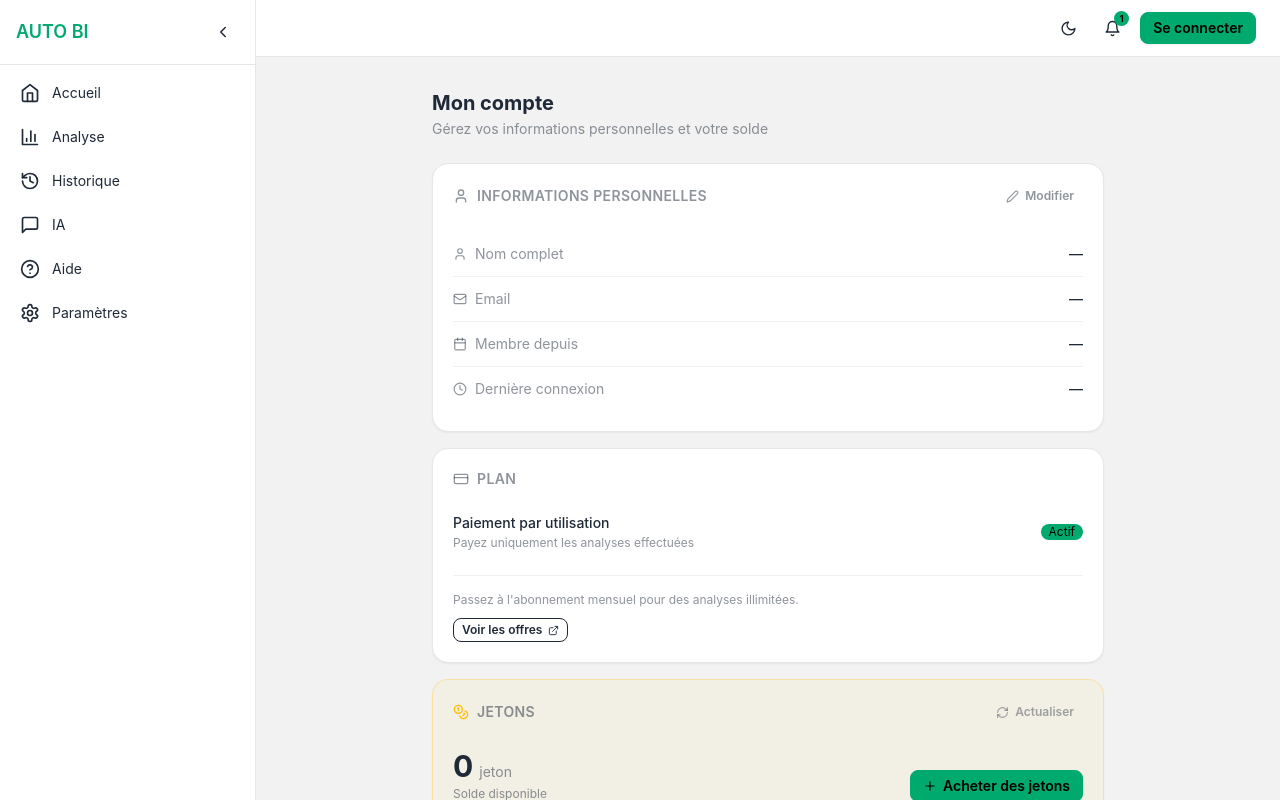
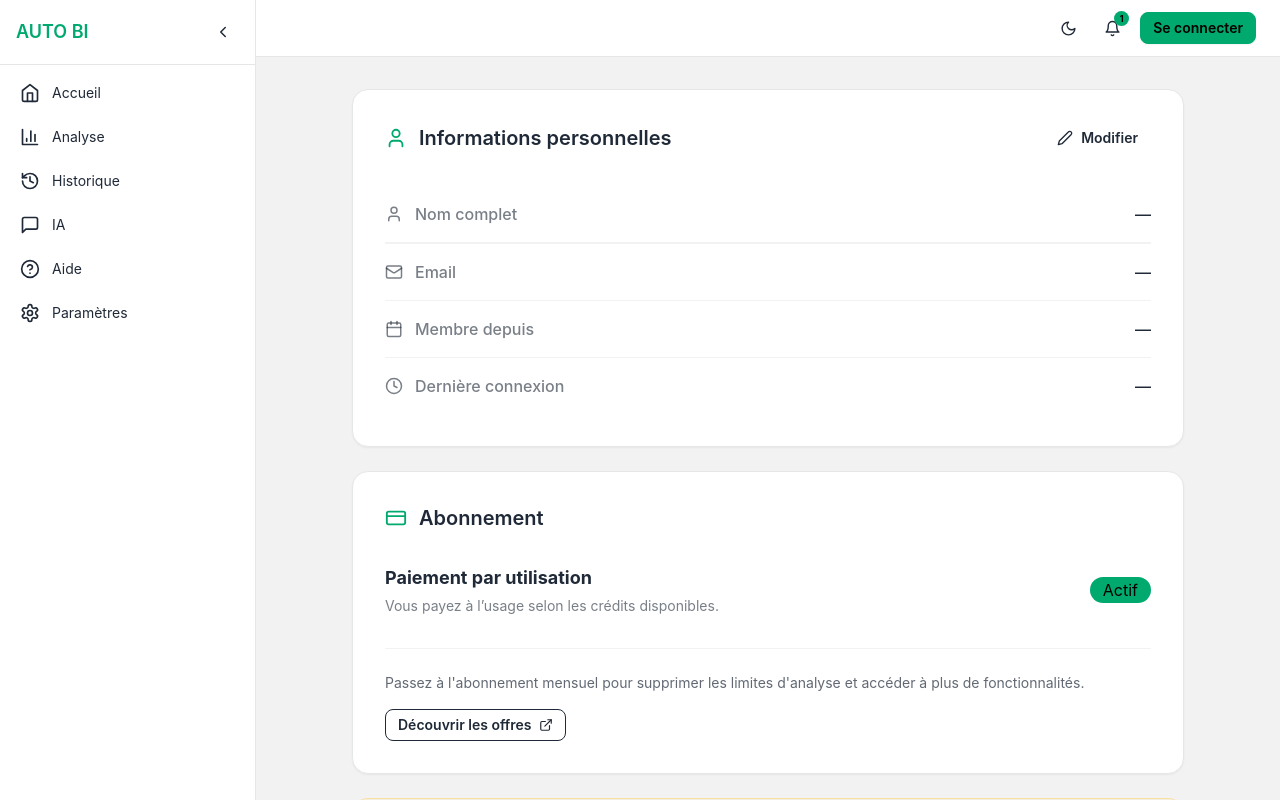
Before and after one commit to Tresor-Binks/autobi-frontend, a React (Vite) app: page /profile in a window 1280 px wide. Built offline with nearby package versions, Linux system fonts and the light colour scheme.

Commit message:
fix: click gauche, minSize

```diff
--- a/src-tauri/tauri.conf.json
+++ b/src-tauri/tauri.conf.json
@@ -16,6 +16,8 @@
         "url": "splashscreen.html",
         "width": 600,
         "height": 400,
+        "minWidth": 600,
+        "minHeight": 400,
         "resizable": false,
         "visible": true,
         "decorations": false,
--- a/src/App.tsx
+++ b/src/App.tsx
@@ -28,6 +28,10 @@ export default function App() {
     return <AutoBILoader />;
   }
 
+  document.addEventListener('contextmenu', (e) => {
+    e.preventDefault();
+  }, false);
+
   // Afficher l'application principale
   return <RouterProvider router={router} />;
 }
--- a/src/pages/Profile.tsx
+++ b/src/pages/Profile.tsx
@@ -1,5 +1,5 @@
 /**
- * PAGE PROFIL — sobre, professionnel, utile
+ * PAGE PROFIL
  */
 
 import React, { useState, useEffect } from 'react';
@@ -13,13 +13,6 @@ import { useAuth } from '../hooks/useAuth';
 // ============================================================================
 // HELPERS
 // ============================================================================
-
-const BASE_URL = import.meta.env.VITE_API_URL || 'http://127.0.0.1:8000';
-
-function getAuthHeaders(): Record<string, string> {
-  const token = localStorage.getItem('auth_token');
-  return token ? { Authorization: `Bearer ${token}` } : {};
-}
 
 function formatDate(dateString?: string | null): string {
   if (!dateString) return '—';
@@ -37,12 +30,12 @@ const InfoRow: React.FC<{
   label: string;
   value: string;
 }> = ({ icon, label, value }) => (
-  <div className="flex items-center justify-between py-3 border-b border-base-200 last:border-0">
-    <div className="flex items-center gap-2 text-base-content/50 text-sm">
+  <div className="flex items-center justify-between py-4 border-b border-base-200 last:border-0">
+    <div className="flex items-center gap-3 text-base-content/60">
       {icon}
-      <span>{label}</span>
+      <span className="font-medium">{label}</span>
     </div>
-    <span className="text-sm font-medium text-base-content">{value}</span>
+    <span className="text-base font-medium text-base-content">{value}</span>
   </div>
 );
 
@@ -126,22 +119,15 @@ export const Profile: React.FC = () => {
     : 'Paiement par utilisation';
 
   return (
-    <div className="min-h-screen bg-base-200 p-8">
-      <div className="max-w-2xl mx-auto space-y-4">
+    <div className="p-8 max-w-4xl mx-auto">
 
-        {/* ---- EN-TÊTE ---- */}
-        <div className="mb-6">
-          <h1 className="text-xl font-bold">Mon compte</h1>
-          <p className="text-sm text-base-content/50 mt-0.5">
-            Gérez vos informations personnelles et votre solde
-          </p>
-        </div>
+      <div className="space-y-6">
 
         {/* ---- SUCCÈS SAUVEGARDE ---- */}
         {saveSuccess && (
-          <div className="alert alert-success py-2">
-            <Check size={16} />
-            <span className="text-sm">Profil mis à jour avec succès.</span>
+          <div className="alert alert-success shadow-sm">
+            <Check size={20} />
+            <span>Profil mis à jour avec succès.</span>
           </div>
         )}
 
@@ -149,117 +135,117 @@ export const Profile: React.FC = () => {
             SECTION 1 : INFORMATIONS PERSONNELLES
         ================================================================ */}
         <div className="card bg-base-100 border border-base-300 shadow-sm">
-          <div className="card-body p-5">
+          <div className="card-body">
 
             {/* En-tête section */}
-            <div className="flex items-center justify-between mb-4">
-              <div className="flex items-center gap-2">
-                <User size={16} className="text-base-content/50" />
-                <h2 className="text-sm font-semibold uppercase tracking-wide text-base-content/50">
+            <div className="flex items-center justify-between mb-6">
+              <div className="flex items-center gap-3">
+                <User size={22} className="text-success" />
+                <h2 className="text-xl font-semibold text-base-content">
                   Informations personnelles
                 </h2>
               </div>
               {!isEditing && (
                 <button
                   onClick={() => setIsEditing(true)}
-                  className="btn btn-ghost btn-xs gap-1.5 text-base-content/50 hover:text-base-content"
+                  className="btn btn-ghost btn-sm gap-2"
                 >
-                  <Edit2 size={13} />Modifier
+                  <Edit2 size={16} />Modifier
                 </button>
               )}
             </div>
 
             {!isEditing ? (
               /* ---- MODE LECTURE ---- */
-              <div>
+              <div className="divide-y divide-base-200">
                 <InfoRow
-                  icon={<User size={14} />}
+                  icon={<User size={18} />}
                   label="Nom complet"
                   value={`${user?.firstName || '—'} ${user?.lastName || ''}`}
                 />
                 <InfoRow
-                  icon={<Mail size={14} />}
+                  icon={<Mail size={18} />}
                   label="Email"
                   value={user?.email || '—'}
                 />
                 <InfoRow
-                  icon={<Calendar size={14} />}
+                  icon={<Calendar size={18} />}
                   label="Membre depuis"
                   value={formatDate(user?.created_at)}
                 />
                 <InfoRow
-                  icon={<Clock size={14} />}
+                  icon={<Clock size={18} />}
                   label="Dernière connexion"
                   value={formatDate(user?.last_login)}
                 />
               </div>
             ) : (
               /* ---- MODE ÉDITION ---- */
-              <div className="space-y-3">
+              <div className="space-y-4">
                 {saveError && (
-                  <div className="alert alert-error py-2 text-sm">
-                    <AlertCircle size={14} />
+                  <div className="alert alert-error">
+                    <AlertCircle size={18} />
                     <span>{saveError}</span>
                   </div>
                 )}
 
-                <div className="grid grid-cols-2 gap-3">
+                <div className="grid grid-cols-1 md:grid-cols-2 gap-4">
                   <div className="form-control">
-                    <label className="label py-1">
-                      <span className="label-text text-xs">Prénom</span>
+                    <label className="label">
+                      <span className="label-text font-medium">Prénom</span>
                     </label>
                     <input
                       type="text"
                       value={form.firstName}
                       onChange={e => setForm({ ...form, firstName: e.target.value })}
-                      className="input input-bordered input-sm"
+                      className="input input-bordered w-full"
                       disabled={isSaving}
                     />
                   </div>
                   <div className="form-control">
-                    <label className="label py-1">
-                      <span className="label-text text-xs">Nom</span>
+                    <label className="label">
+                      <span className="label-text font-medium">Nom</span>
                     </label>
                     <input
                       type="text"
                       value={form.lastName}
                       onChange={e => setForm({ ...form, lastName: e.target.value })}
-                      className="input input-bordered input-sm"
+                      className="input input-bordered w-full"
                       disabled={isSaving}
                     />
                   </div>
                 </div>
 
                 <div className="form-control">
-                  <label className="label py-1">
-                    <span className="label-text text-xs">Email</span>
+                  <label className="label">
+                    <span className="label-text font-medium">Email</span>
                   </label>
                   <input
                     type="email"
                     value={form.email}
                     onChange={e => setForm({ ...form, email: e.target.value })}
-                    className="input input-bordered input-sm"
+                    className="input input-bordered w-full"
                     disabled={isSaving}
                   />
                 </div>
 
-                <div className="flex gap-2 pt-1">
+                <div className="flex gap-3 pt-4">
                   <button
                     onClick={handleSave}
                     disabled={isSaving}
-                    className="btn btn-success btn-sm"
+                    className="btn btn-success"
                   >
                     {isSaving
-                      ? <><span className="loading loading-spinner loading-xs" />Enregistrement...</>
-                      : <><Check size={14} />Enregistrer</>
+                      ? <><span className="loading loading-spinner" />Enregistrement...</>
+                      : <><Check size={18} />Enregistrer</>
                     }
                   </button>
                   <button
                     onClick={handleCancel}
                     disabled={isSaving}
-                    className="btn btn-ghost btn-sm"
+                    className="btn btn-ghost"
                   >
-                    <X size={14} />Annuler
+                    <X size={18} />Annuler
                   </button>
                 </div>
               </div>
@@ -268,41 +254,39 @@ export const Profile: React.FC = () => {
         </div>
 
         {/* ================================================================
-            SECTION 2 : PLAN
+            SECTION 2 : PLAN & ABONNEMENT
         ================================================================ */}
         <div className="card bg-base-100 border border-base-300 shadow-sm">
-          <div className="card-body p-5">
-            <div className="flex items-center gap-2 mb-4">
-              <CreditCard size={16} className="text-base-content/50" />
-              <h2 className="text-sm font-semibold uppercase tracking-wide text-base-content/50">
-                Plan
-              </h2>
+          <div className="card-body">
+            <div className="flex items-center gap-3 mb-6">
+              <CreditCard size={22} className="text-success" />
+              <h2 className="text-xl font-semibold text-base-content">Abonnement</h2>
             </div>
 
             <div className="flex items-center justify-between">
               <div>
-                <p className="font-medium text-sm">{planLabel}</p>
-                <p className="text-xs text-base-content/50 mt-0.5">
+                <p className="font-bold text-lg">{planLabel}</p>
+                <p className="text-sm text-base-content/60 mt-1">
                   {user?.plan_type === 'monthly_unlimited'
-                    ? 'Analyses illimitées incluses'
-                    : 'Payez uniquement les analyses effectuées'}
+                    ? 'Vous bénéficiez d’analyses illimitées chaque mois.'
+                    : 'Vous payez à l’usage selon les crédits disponibles.'}
                 </p>
               </div>
-              <span className="badge badge-success badge-sm">Actif</span>
+              <span className="badge badge-success badge-lg p-3">Actif</span>
             </div>
 
             {user?.plan_type !== 'monthly_unlimited' && (
-              <div className="mt-4 pt-4 border-t border-base-200">
-                <p className="text-xs text-base-content/50 mb-2">
-                  Passez à l'abonnement mensuel pour des analyses illimitées.
+              <div className="mt-6 pt-6 border-t border-base-200">
+                <p className="text-sm text-base-content/70 mb-4">
+                  Passez à l'abonnement mensuel pour supprimer les limites d'analyse et accéder à plus de fonctionnalités.
                 </p>
                 <a
                   href="https://test.autoi.com"
                   target="_blank"
                   rel="noopener noreferrer"
-                  className="btn btn-outline btn-xs gap-1.5"
+                  className="btn btn-outline btn-sm gap-2"
                 >
-                  Voir les offres <ExternalLink size={11} />
+                  Découvrir les offres <ExternalLink size={14} />
                 </a>
               </div>
             )}
@@ -317,65 +301,57 @@ export const Profile: React.FC = () => {
             ? 'bg-warning/5 border-warning/30'
             : 'bg-base-100 border-base-300'
         }`}>
-          <div className="card-body p-5">
-
-            <div className="flex items-center justify-between mb-4">
-              <div className="flex items-center gap-2">
-                <Coins size={16} className={isLowTokens ? 'text-warning' : 'text-base-content/50'} />
-                <h2 className="text-sm font-semibold uppercase tracking-wide text-base-content/50">
-                  Jetons
-                </h2>
+          <div className="card-body">
+            <div className="flex items-center justify-between mb-6">
+              <div className="flex items-center gap-3">
+                <Coins size={22} className={isLowTokens ? 'text-warning' : 'text-success'} />
+                <h2 className="text-xl font-semibold text-base-content">Portefeuille de jetons</h2>
               </div>
               <button
                 onClick={handleRefreshTokens}
                 disabled={isRefreshing}
-                className="btn btn-ghost btn-xs gap-1.5 text-base-content/40 hover:text-base-content"
-                title="Rafraîchir le solde"
+                className="btn btn-ghost btn-sm gap-2 text-base-content/60"
               >
-                <RefreshCw size={13} className={isRefreshing ? 'animate-spin' : ''} />
+                <RefreshCw size={16} className={isRefreshing ? 'animate-spin' : ''} />
                 Actualiser
               </button>
             </div>
 
-            {/* Solde principal */}
-            <div className="flex items-end justify-between mb-4">
+            <div className="flex flex-col md:flex-row md:items-end justify-between gap-6">
               <div>
-                <p className="text-3xl font-bold text-base-content">
-                  {tokenBalance}
-                  <span className="text-sm font-normal text-base-content/50 ml-1.5">
-                    jeton{tokenBalance > 1 ? 's' : ''}
-                  </span>
-                </p>
-                <p className="text-xs text-base-content/50 mt-0.5">Solde disponible</p>
+                <div className="flex items-baseline gap-2">
+                  <span className="text-4xl font-bold text-base-content">{tokenBalance}</span>
+                  <span className="text-lg text-base-content/60">jetons disponibles</span>
+                </div>
+                <p className="text-sm text-base-content/60 mt-2">Utilisables pour toutes vos analyses de fichiers Excel.</p>
               </div>
 
               <a
                 href="https://test.autoi.com"
                 target="_blank"
                 rel="noopener noreferrer"
-                className="btn btn-success btn-sm gap-1.5"
+                className="btn btn-success gap-2"
               >
-                <Plus size={14} />Acheter des jetons
+                <Plus size={18} />Recharger le solde
               </a>
             </div>
 
-            {/* Alerte solde faible */}
-            {isLowTokens && (
-              <div className="flex items-start gap-2 p-3 bg-warning/10 border border-warning/20 rounded-lg mb-3">
-                <AlertCircle size={14} className="text-warning mt-0.5 flex-shrink-0" />
-                <p className="text-xs text-base-content/70 leading-relaxed">
-                  Solde faible — rechargez pour continuer vos analyses sans interruption.
+            {/* Alertes et Info */}
+            <div className="space-y-3 mt-6">
+              {isLowTokens && (
+                <div className="alert alert-warning bg-warning/10 border-warning/20 text-sm">
+                  <AlertCircle size={18} />
+                  <span>Solde faible — rechargez bientôt pour éviter toute interruption.</span>
+                </div>
+              )}
+
+              <div className="flex items-start gap-3 p-4 bg-base-200 rounded-xl">
+                <Info size={18} className="text-info mt-0.5 flex-shrink-0" />
+                <p className="text-sm text-base-content/70 leading-relaxed">
+                  <strong>Tarification :</strong> 1 jeton pour un fichier ≤ 10 Ko.
+                  Au-delà, +1 jeton par tranche supplémentaire de 10 Ko.
                 </p>
               </div>
-            )}
-
-            {/* Explication tarification */}
-            <div className="flex items-start gap-2 p-3 bg-base-200 rounded-lg">
-              <Info size={13} className="text-base-content/40 mt-0.5 flex-shrink-0" />
-              <p className="text-xs text-base-content/50 leading-relaxed">
-                Le coût d'une analyse dépend de la taille du fichier : 1 jeton pour ≤10 Ko,
-                +1 jeton par tranche de 10 Ko supplémentaires.
-              </p>
             </div>
           </div>
         </div>
@@ -384,30 +360,30 @@ export const Profile: React.FC = () => {
             SECTION 4 : SÉCURITÉ
         ================================================================ */}
         <div className="card bg-base-100 border border-base-300 shadow-sm">
-          <div className="card-body p-5">
-            <div className="flex items-center gap-2 mb-4">
-              <Shield size={16} className="text-base-content/50" />
-              <h2 className="text-sm font-semibold uppercase tracking-wide text-base-content/50">
-                Sécurité
-              </h2>
+          <div className="card-body">
+            <div className="flex items-center gap-3 mb-6">
+              <Shield size={22} className="text-success" />
+              <h2 className="text-xl font-semibold text-base-content">Sécurité & Accès</h2>
             </div>
 
-            <div className="flex items-center justify-between py-2">
+            <div className="flex items-center justify-between p-2">
               <div>
-                <p className="text-sm font-medium">Mot de passe</p>
-                <p className="text-xs text-base-content/50 mt-0.5">Dernière modification inconnue</p>
+                <p className="font-medium">Mot de passe</p>
+                <p className="text-sm text-base-content/60 mt-1">Dernière modification : il y a 3 mois</p>
               </div>
-              <button className="btn btn-ghost btn-xs text-base-content/50">
-                Modifier
+              <button className="btn btn-outline btn-sm">
+                Mettre à jour
               </button>
             </div>
           </div>
         </div>
 
-        {/* ID compte */}
-        <p className="text-center text-xs text-base-content/30 pb-4">
-          Compte #{user?.id} · AutoBI
-        </p>
+        {/* Pied de page / ID */}
+        <div className="text-center pt-4">
+           <p className="text-sm text-base-content/40">
+            Identifiant du compte : <span className="font-mono">#{user?.id || '0000'}</span> · AutoBI v1.0
+          </p>
+        </div>
 
       </div>
     </div>
```
Also changed, not shown: 1 other file (tests, documents, lock files or other folders).
